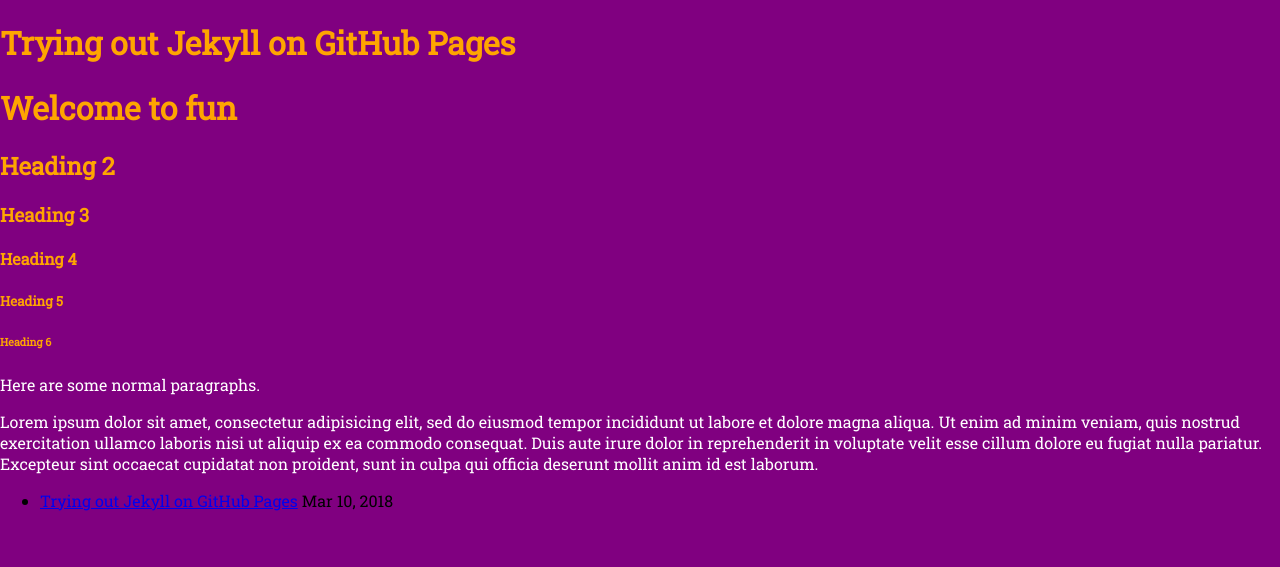
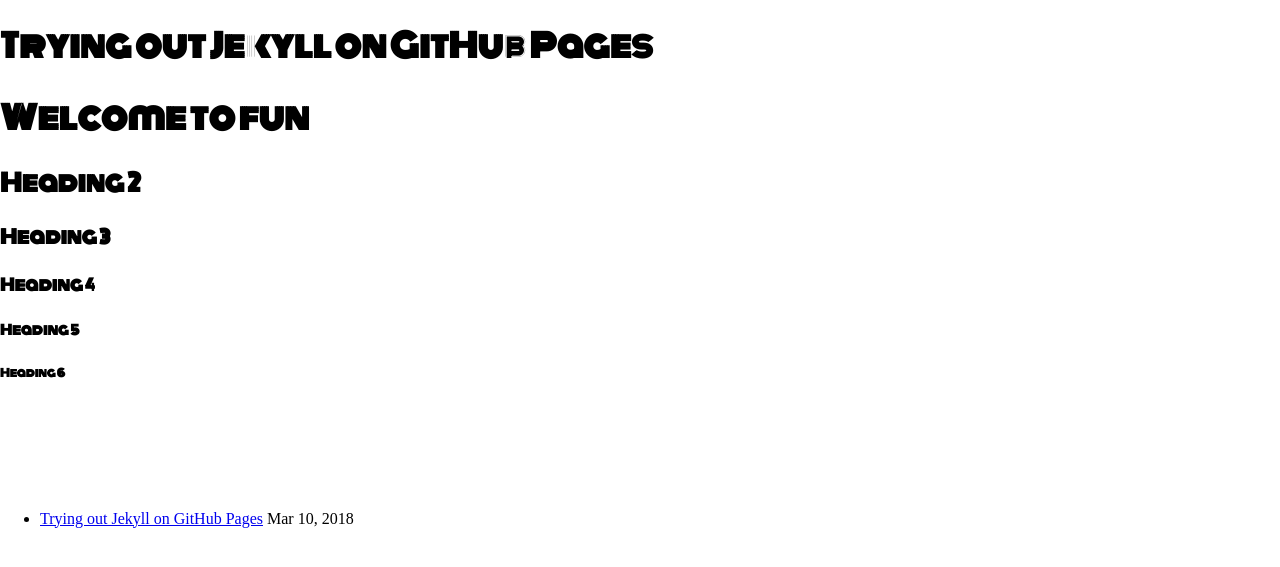
Before and after one commit to chiss22/chiss22.github.io, a Jekyll site: the page built from _posts/2018-03-10-trying-out-jekyll-on-github-pages.md, in a window 1280 px wide. Shown: the top 567 px of the page. Built offline with Jekyll 4.4.1, drawn with Linux system fonts in a browser that asks for light colours; some web fonts are replaced.

Commit message:
Try this

```diff
--- a/assets/css/style.scss
+++ b/assets/css/style.scss
@@ -1,17 +1,17 @@
 ---
 ---
 
-@import url('https://fonts.googleapis.com/css?family=Roboto+Slab');
+@import url('https://fonts.googleapis.com/css?family=Mina|Monoton');
 
 body {
 	margin: 0;
-	font-family: Roboto Slab;
+	font-family: 'Mina';
 	colour: #FFF;
-	background: purple;
+	background: darkpurple;
 
 	h1, h2, h3, h4, h5, h6 {
-		color: orange;
-		font-weight: 900;
+		color: lightpurple;
+		font-family: Monoton;
 	}
 
 	p {
```
